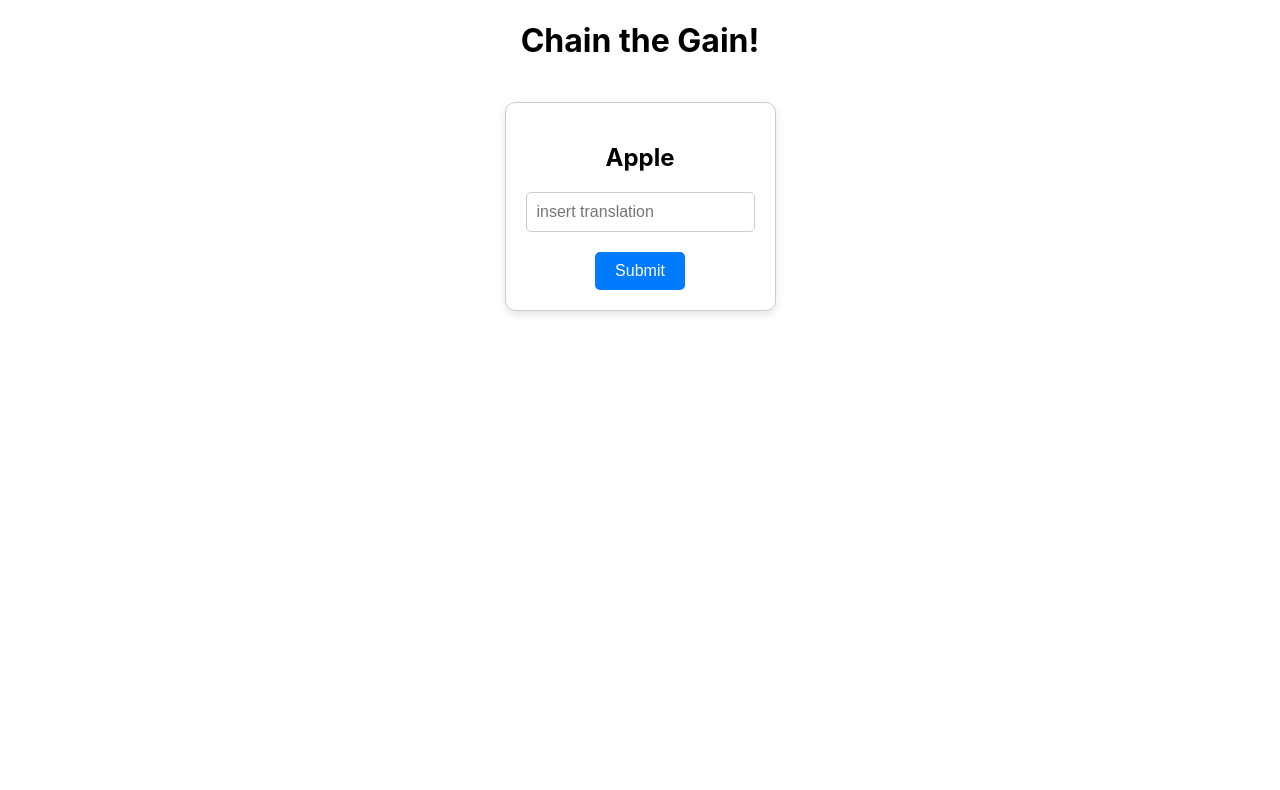
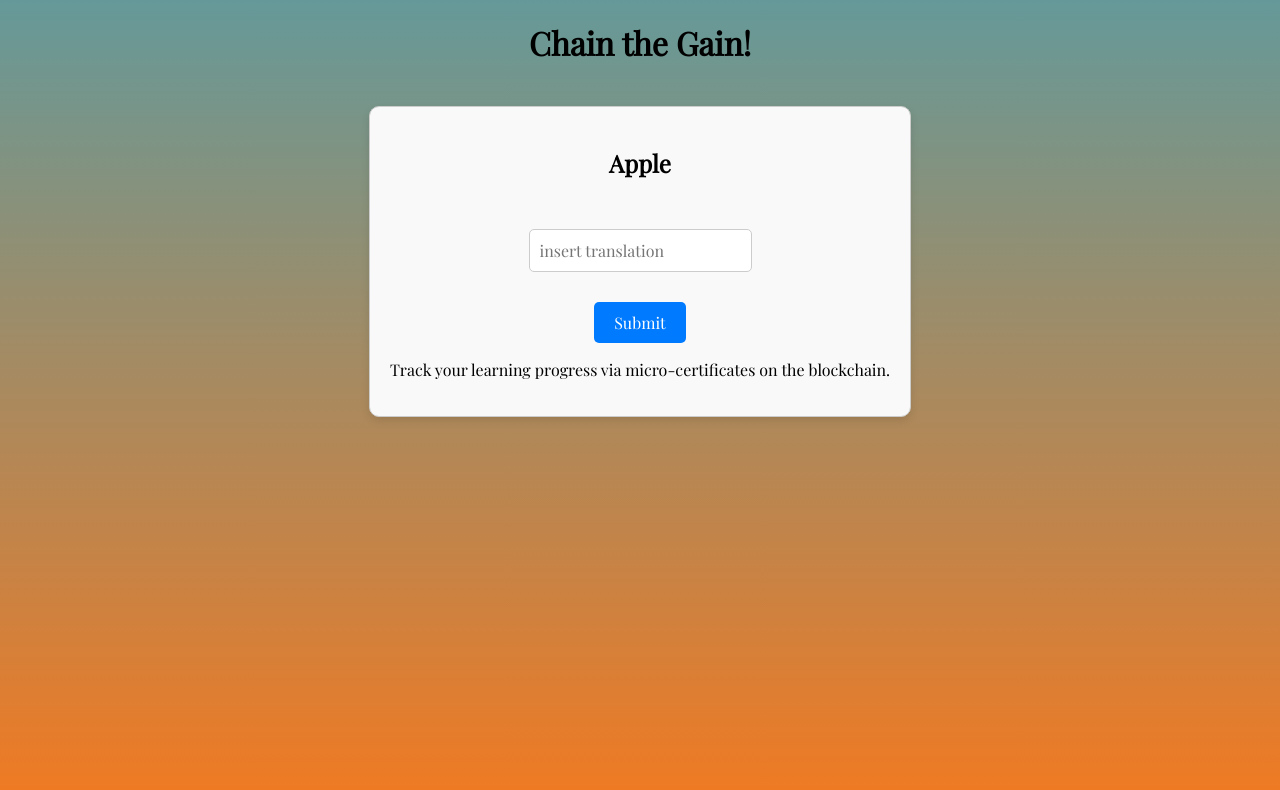
Before and after one commit to vauhochzett/liberate-language-learning, a React (Create React App) app in the folder my-app/: page / in a window 1280 px wide. Shown: the top 790 px of the page. Built offline with nearby package versions, Linux system fonts and the light colour scheme; no server answers.

Commit message:
styled the background

```diff
--- a/my-app/public/index.html
+++ b/my-app/public/index.html
@@ -3,6 +3,9 @@
   <head>
     <meta charset="utf-8" />
     <link rel="icon" href="%PUBLIC_URL%/favicon.ico" />
+    <style>
+      @import url("https://fonts.googleapis.com/css2?family=Playfair+Display&display=swap");
+    </style>
     <meta name="viewport" content="width=device-width, initial-scale=1" />
     <meta name="theme-color" content="#000000" />
     <meta
--- a/my-app/src/App.css
+++ b/my-app/src/App.css
@@ -1,5 +1,16 @@
 .App {
   text-align: center;
+}
+
+
+body {
+  height: 100vh; /* 100% of the viewport height */
+  background-image: linear-gradient(to bottom,#659999, #f4791f);
+}
+
+
+* {
+  font-family: 'Playfair Display', serif;
 }
 
 .App-logo {
--- a/my-app/src/Vocabulary.css
+++ b/my-app/src/Vocabulary.css
@@ -4,6 +4,7 @@
   border: 1px solid #ccc;
   border-radius: 10px;
   box-shadow: 0 4px 8px rgba(0, 0, 0, 0.1);
+  background-color:#f9f9f9;
 }
 
 .card {
@@ -24,11 +25,12 @@ h2 {
 }
 
 input {
+  margin-top:30px;
   padding: 10px;
   font-size: 16px;
   border: 1px solid #ccc;
   border-radius: 5px;
-  margin-bottom: 20px;
+  margin-bottom: 30px;
 }
 
 button {
@@ -47,10 +49,12 @@ button:hover {
 
 .correct {
   border-color: green;
+  border-width: 2px;
 }
 
 .wrong {
   border-color: red;
+  border-width: 2px;
 }
 
 .flipped {
--- a/my-app/src/Vocabulary.js
+++ b/my-app/src/Vocabulary.js
@@ -78,7 +78,10 @@ const Vocabulary = ({ word, onNext }) => {
           {certificate && (
             <div>
               <h2>Congratulations!</h2>
-              <p>You just earned the <i>English: Daily Conversation</i> certificate!</p>
+              <p>
+                You just earned the <i>English: Daily Conversation</i>{" "}
+                certificate!
+              </p>
               <p>Your NFT was minted and is available via IPFS:</p>
               <a href={`https://ipfs.io/ipfs/${certificate}`}>
                 <img
@@ -90,6 +93,9 @@ const Vocabulary = ({ word, onNext }) => {
             </div>
           )}
         </div>
+        <p>
+          Track your learning progress via micro-certificates on the blockchain.
+        </p>
       </div>
     </div>
   );
```
Also changed, not shown: 1 other file (tests, documents, lock files or other folders).
